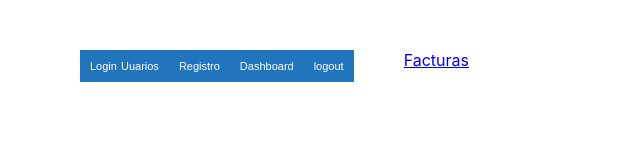
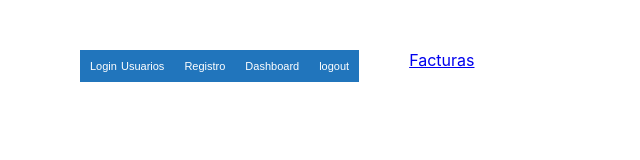
Before and after one commit to programando/Balquimia-Erp-Client-Nuxt, a Nuxt app: page / in a window 1280 px wide. Shown: the top 160 px of the page, without its empty margins (0-640 px from the left). Built offline with nearby package versions, Linux system fonts and the light colour scheme.

Commit message:
Update link

```diff
--- a/layouts/default.vue
+++ b/layouts/default.vue
@@ -3,7 +3,7 @@
   <nav  >
     <div class="container">
          <ul >
-         <li> <nuxt-link to="/erp/users/login"> Login Uuarios </nuxt-link></li>
+         <li> <nuxt-link to="/erp/users/login"> Login Usuarios </nuxt-link></li>
          <li> <nuxt-link to="/erp/users/register"> Registro </nuxt-link> </li>
          <li> <nuxt-link to="/erp/users/dashboard"> Dashboard </nuxt-link></li>
          <li> <nuxt-link to="/erp/users/logout"> logout </nuxt-link>  </li>
```
